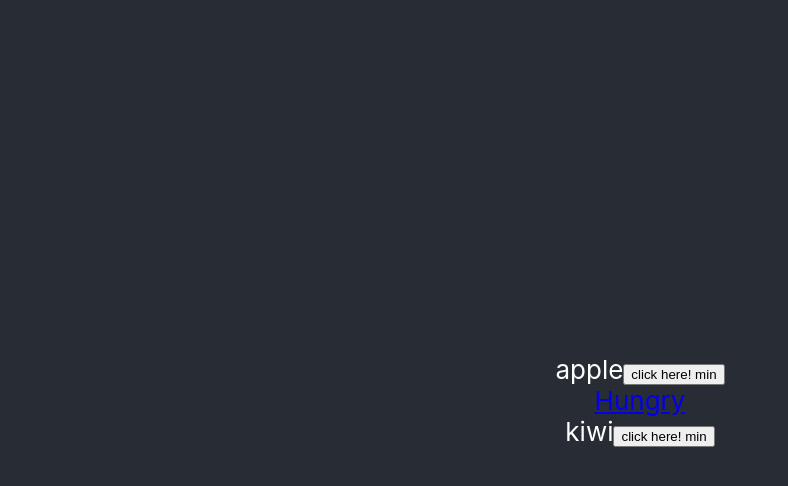
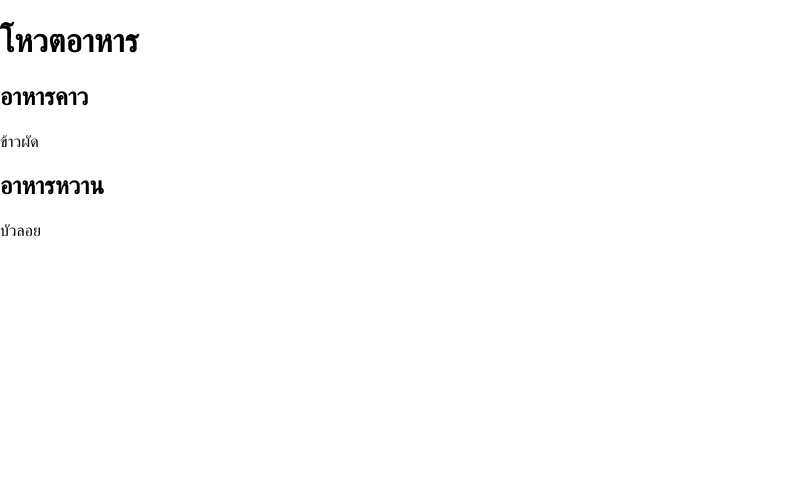
Before and after one commit to minp0/FoodVote_Activity19, a React (Create React App) app: page / in a window 1280 px wide. Shown: the top 486 px of the page, without its empty margins (0-788 px from the left). Built offline with nearby package versions, Linux system fonts and the light colour scheme.

Commit message:
make main

```diff
--- a/src/App.js
+++ b/src/App.js
@@ -22,8 +22,20 @@ function Food(props) {
 }
 
 
+function Box_food(props) {
+  const {topic,name,img,lore} = props       // set var
+
+  return (
+    <div>
+      <h2>{topic}</h2>
+      <p>{name}</p>
+    </div>
+  );
+}
+
+
 function App() {
-  const [food_child,set_child] = useState("Hungry")       // sent setter_child to child function
+  /*const [food_child,set_child] = useState("Hungry")       // sent setter_child to child function
 
   return (
     <div className="App">
@@ -34,6 +46,25 @@ function App() {
       </header>
     </div>
   );
+  */
+
+
+  return (
+    <div class="main">
+      <h1> โหวตอาหาร </h1>
+      <div>
+          <Box_food
+            topic="อาหารคาว"
+            name="ข้าวผัด"
+          />
+          <Box_food
+            topic="อาหารหวาน"
+            name="บัวลอย"
+          />
+      </div>
+    </div>
+  )
+
 }
 
 export default App;
```
